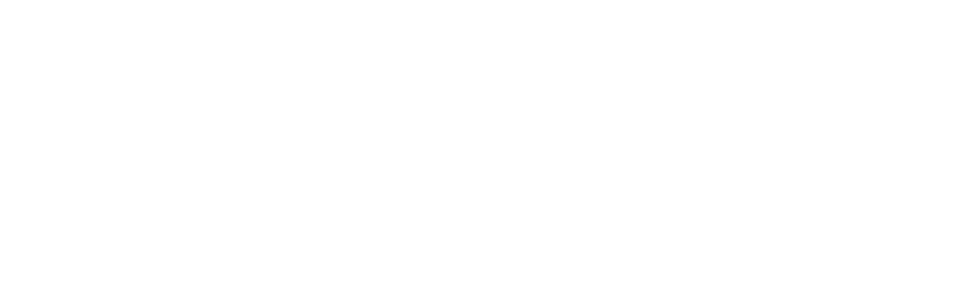
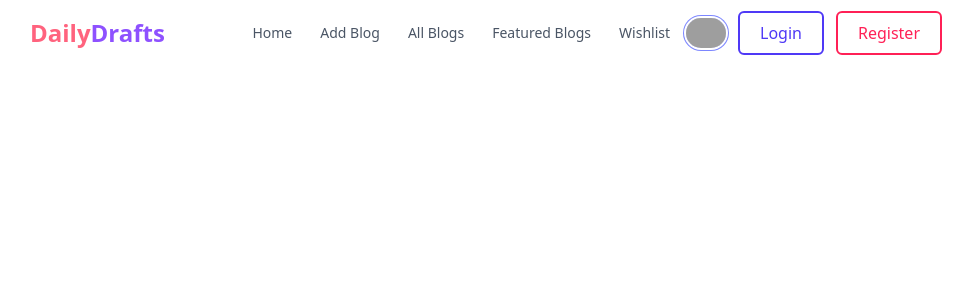
Before and after one commit to shahariarshawon/DailyDrafts-Client, a React (Vite) app: page / in a window 1280 px wide. Shown: the top 300 px of the page, without its empty margins (162-1135 px from the left). Built offline with nearby package versions, Linux system fonts and the light colour scheme; grey boxes are pictures that could not be loaded.

Commit message:
designed the navbar

```diff
--- a/index.html
+++ b/index.html
@@ -2,9 +2,9 @@
 <html lang="en" data-theme="light">
   <head>
     <meta charset="UTF-8" />
-    <link rel="icon" type="image/svg+xml" href="/vite.svg" />
+    <link rel="icon" type="image/svg+xml" href="./src/assets/favicon.png" />
     <meta name="viewport" content="width=device-width, initial-scale=1.0" />
-    <title>Vite + React</title>
+    <title>DailyDrafts</title>
   </head>
   <body>
     <div id="root"></div>
--- a/package.json
+++ b/package.json
@@ -11,6 +11,7 @@
   },
   "dependencies": {
     "@tailwindcss/vite": "^4.1.11",
+    "lucide-react": "^0.525.0",
     "react": "^19.1.0",
     "react-dom": "^19.1.0",
     "react-router": "^7.6.3",
--- a/src/Components/Navbar/Navbar.jsx
+++ b/src/Components/Navbar/Navbar.jsx
@@ -1,11 +1,77 @@
-import React from 'react';
+import { Menu, User } from "lucide-react";
+import { Link } from "react-router";
 
 const Navbar = () => {
-    return (
-        <div>
+  return (
+    <div className="navbar bg-white px-4 py-2 ">
+      {/* Navbar Start */}
+      <div className="navbar-start">
+        {/* Mobile Menu */}
+        <div className="dropdown">
+          <label tabIndex={0} className="btn btn-ghost lg:hidden">
+            <Menu className="h-6 w-6 text-indigo-600" />
+          </label>
+          <ul
+            tabIndex={0}
+            className="menu menu-sm dropdown-content mt-3 z-[1] p-3 shadow bg-base-100 rounded-box w-52"
+          >
+            <li><Link to="/">Home</Link></li>
+            <li><Link to="/add-blog">Add Blog</Link></li>
+            <li><Link to="/all-blogs">All Blogs</Link></li>
+            <li><Link to="/featured">Featured Blogs</Link></li>
+            <li><Link to="/wishlist">Wishlist</Link></li>
+          </ul>
+        </div>
 
+        {/* Logo (Always visible, better spacing) */}
+        <Link to="/" className= " hidden md:inline-block text-xl md:text-2xl font-bold ml-2 md:ml-4">
+          <span className="text-rose-400">Daily</span>
+          <span className="text-violet-500">Drafts</span>
+        </Link>
+      </div>
+
+      {/* Navbar Center (Only on larger screens) */}
+      <div className="navbar-center hidden lg:flex">
+        <ul className="menu menu-horizontal px-1 font-medium text-gray-600 space-x-1">
+          <li><Link to="/" className="hover:text-indigo-600 transition">Home</Link></li>
+          <li><Link to="/add-blog" className="hover:text-indigo-600 transition">Add Blog</Link></li>
+          <li><Link to="/all-blogs" className="hover:text-indigo-600 transition">All Blogs</Link></li>
+          <li><Link to="/featured" className="hover:text-indigo-600 transition">Featured Blogs</Link></li>
+          <li><Link to="/wishlist" className="hover:text-indigo-600 transition">Wishlist</Link></li>
+        </ul>
+      </div>
+
+      {/* Navbar End */}
+      <div className="navbar-end space-x-2 md:space-x-3">
+        {/* User Icon */}
+        <div className="w-9 md:w-10 rounded-full ring ring-indigo-400 ring-offset-base-100 ring-offset-2">
+          <img
+            className="rounded-full"
+            alt="User Avatar"
+            src="https://img.daisyui.com/images/stock/photo-1534528741775-53994a69daeb.webp"
+          />
         </div>
-    );
+
+        {/* Login Button */}
+        <Link
+          to="/login"
+          className="relative inline-block px-4 md:px-5 py-1.5 md:py-2 font-medium group border-2 border-indigo-600 text-indigo-600 rounded-md overflow-hidden text-sm md:text-base"
+        >
+          <span className="absolute w-full h-0 transition-all duration-300 ease-in-out bg-indigo-600 top-1/2 left-0 group-hover:h-full group-hover:top-0 z-0" />
+          <span className="relative z-10 group-hover:text-white transition">Login</span>
+        </Link>
+
+        {/* Register Button */}
+        <Link
+          to="/register"
+          className="hidden md:inline-block relative  px-4 md:px-5 py-1.5 md:py-2 font-medium group border-2 border-rose-500 text-rose-500 rounded-md overflow-hidden text-sm md:text-base"
+        >
+          <span className="absolute w-full h-0 transition-all duration-300 ease-in-out bg-rose-500 top-1/2 left-0 group-hover:h-full group-hover:top-0 z-0" />
+          <span className="relative z-10 group-hover:text-white transition">Register</span>
+        </Link>
+      </div>
+    </div>
+  );
 };
 
 export default Navbar;
--- a/src/Layouts/MainLayout.jsx
+++ b/src/Layouts/MainLayout.jsx
@@ -5,8 +5,10 @@
 
 const MainLayout = () => {
     return (
-        <div>
-            <Navbar></Navbar>
+        <div className='w-3/4 mx-auto'>
+           <div >
+             <Navbar></Navbar>
+           </div>
             <Outlet></Outlet>
             <Footer></Footer>
         </div>
```
Also changed, not shown: src/assets/favicon.png (added), 1 other file (tests, documents, lock files or other folders).
